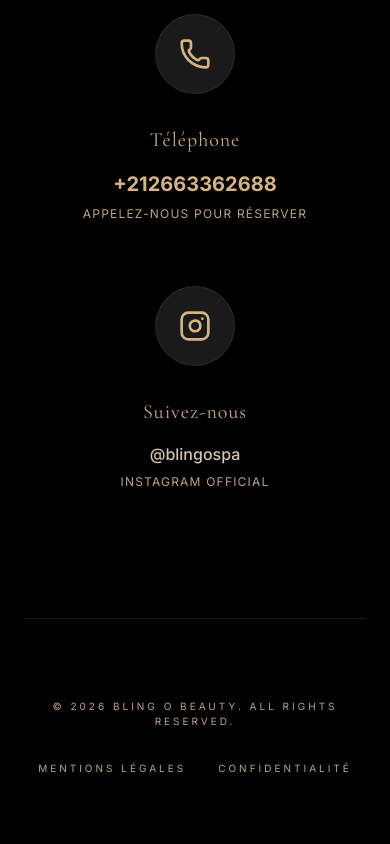
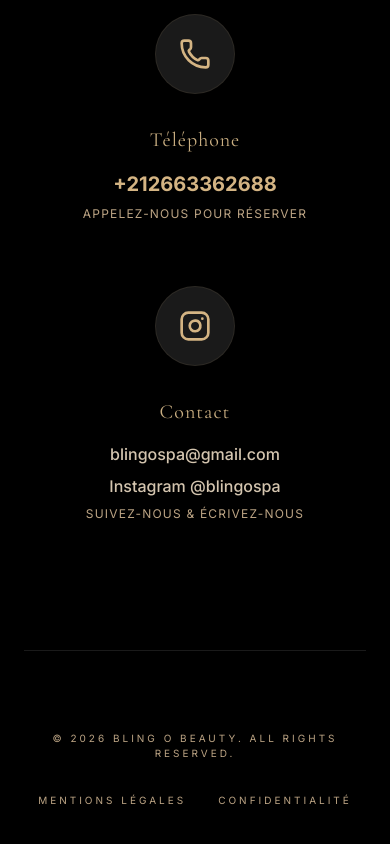
Before and after one commit to goodlustfrance-hash/bling, a React (Vite) app: page / in a window 390 px wide. Shown: the part 4812-5656 px from the top of the page. Built offline with nearby package versions, Linux system fonts and the light colour scheme.

Commit message:
fix: Adjust scroll offset and update contact email
Update the scroll-to-element logic in the mobile view to account for the sticky header, ensuring elements are properly positioned. Additionally, correct the contact email address in the data.

```diff
--- a/src/App.tsx
+++ b/src/App.tsx
@@ -224,10 +224,11 @@ export default function App() {
                       setActiveCategory(category.id);
                       if (window.innerWidth < 1024) {
                         const el = document.getElementById('services-content');
-                        window.scrollTo({
-                          top: (el?.offsetTop || 0) - 150,
-                          behavior: 'smooth'
-                        });
+                        if (el) {
+                          const yOffset = -120; // Correct for sticky header
+                          const y = el.getBoundingClientRect().top + window.pageYOffset + yOffset;
+                          window.scrollTo({ top: y, behavior: 'smooth' });
+                        }
                       }
                     }}
                     className={`flex-none lg:w-full flex items-center gap-3 px-4 py-3 transition-all group whitespace-nowrap rounded-sm ${
@@ -441,11 +442,14 @@ export default function App() {
               <div className="w-20 h-20 bg-gold-200 border border-gold-500/10 rounded-full flex items-center justify-center mb-8 shadow-2xl">
                 <Instagram className="text-gold-600 w-8 h-8" />
               </div>
-              <h4 className="font-serif text-xl text-gold-500 mb-4 tracking-wider">Suivez-nous</h4>
+              <h4 className="font-serif text-xl text-gold-500 mb-4 tracking-wider">Contact</h4>
+              <a href={`mailto:${CONTACT_INFO.email}`} className="text-gold-300 hover:text-gold-500 transition-colors font-medium break-all mb-2">
+                {CONTACT_INFO.email}
+              </a>
               <a href={CONTACT_INFO.instagram} target="_blank" rel="noopener noreferrer" className="text-gold-300 hover:text-gold-500 transition-colors font-medium break-all">
-                @blingospa
+                Instagram @blingospa
               </a>
-              <p className="text-gold-400 text-xs mt-2 uppercase tracking-widest">Instagram Official</p>
+              <p className="text-gold-400 text-xs mt-2 uppercase tracking-widest">Suivez-nous & Écrivez-nous</p>
             </div>
           </div>
 
--- a/src/data.ts
+++ b/src/data.ts
@@ -119,6 +119,6 @@ export const CONTACT_INFO = {
   phone: "+212663362688",
   instagram: "https://www.instagram.com/blingospa/",
   address: "4, rue Al mansour saadi, les iris Racine, Casablanca",
-  email: "contact@blingbeauty.ma",
+  email: "blingospa@gmail.com",
   bookingUrl: "https://calendar.google.com/calendar/u/0/appointments/schedules/placeholder" // Le client devra remplacer le lien par son vrai lien Google Appointment
 };
```
